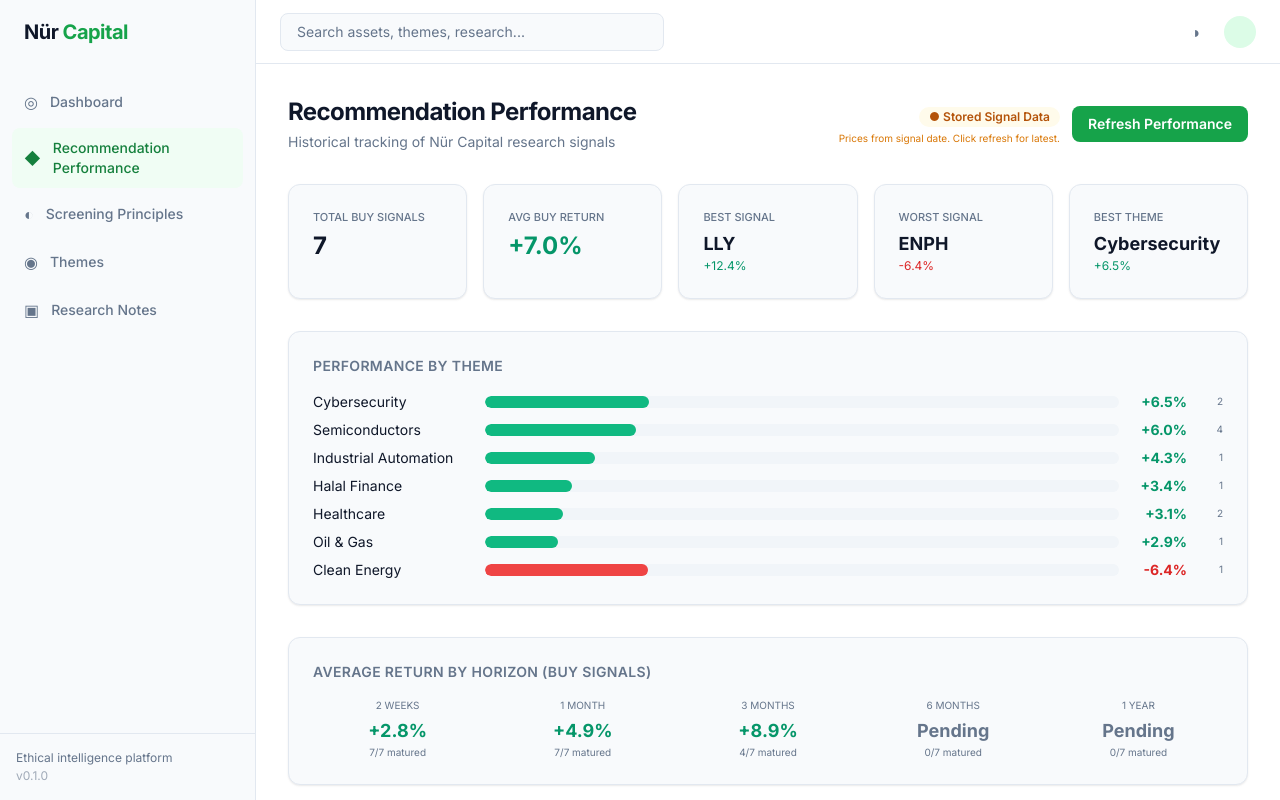
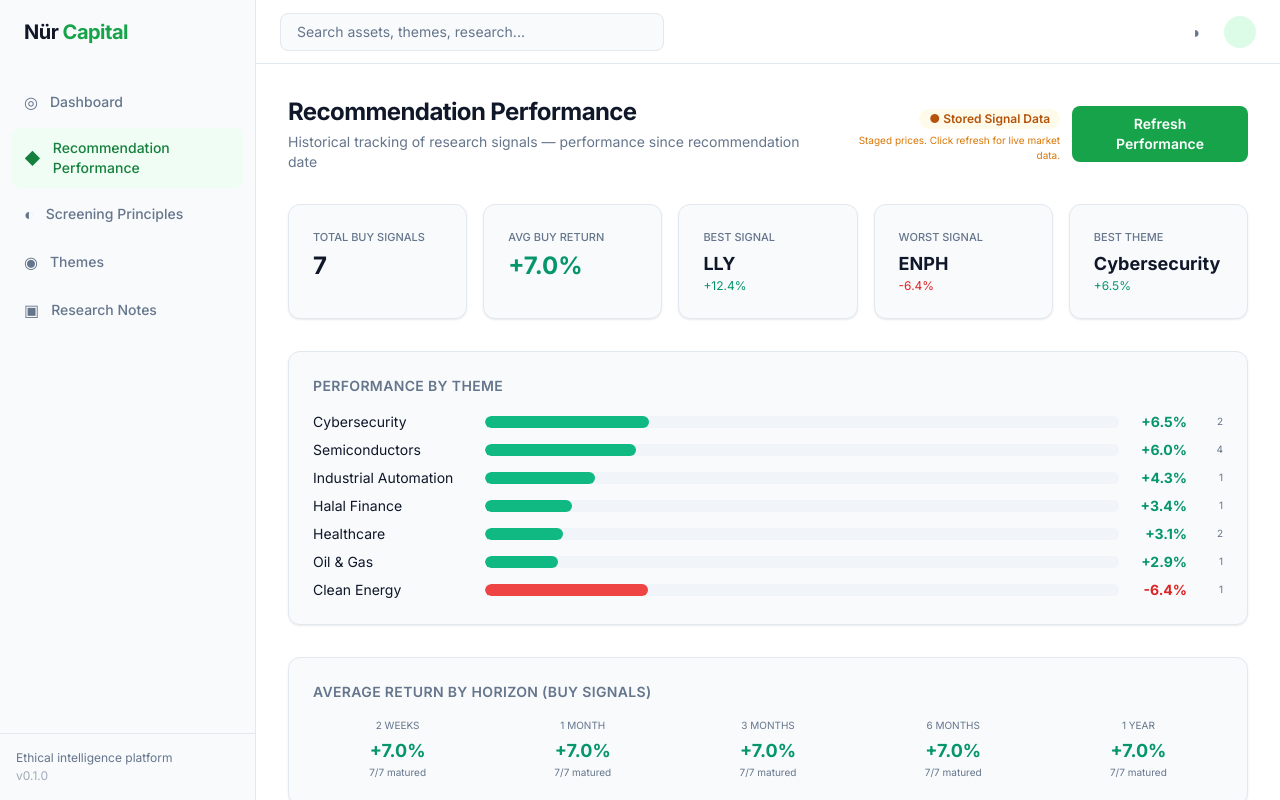
Before and after one commit to taher88noor-create/nurcapital, a Next.js app: page /research in a window 1280 px wide. Built offline with nearby package versions, Linux system fonts and the light colour scheme; no server answers.

Commit message:
Fix recommendation tracker: dynamic returns, dedicated price fetch endpoint, horizon maturity

```diff
--- a/src/app/research/page.tsx
+++ b/src/app/research/page.tsx
@@ -1,47 +1,54 @@
 "use client";
 
-import { useState } from "react";
+import { useState, useMemo } from "react";
 
-// ── Static Signal Records (loads instantly, no API call) ─────────────────────
+const API_URL = process.env.NEXT_PUBLIC_API_URL || "http://localhost:8000";
+
+// ── Static Signal Records (frozen at signal date — never overwritten) ────────
 
 interface Signal {
   id: number;
   ticker: string;
   companyName: string;
-  rating: "BUY" | "HOLD" | "REDUCE" | "WATCHLIST";
+  rating: "BUY" | "HOLD" | "REDUCE";
   signalDate: string;
   signalPrice: number;
-  currentPrice: number;
   theme: string;
   rationale: string;
-  returns: {
-    twoWeek: number | null;
-    oneMonth: number | null;
-    threeMonth: number | null;
-    sixMonth: number | null;
-    oneYear: number | null;
-  };
 }
 
-const SIGNALS: Signal[] = [
-  { id: 1, ticker: "TSM", companyName: "Taiwan Semiconductor", rating: "BUY", signalDate: "2025-03-15", signalPrice: 165.20, currentPrice: 178.52, theme: "Semiconductors", rationale: "Leading foundry. AI demand structural. Monopoly in advanced nodes.", returns: { twoWeek: 3.2, oneMonth: 5.1, threeMonth: 8.06, sixMonth: null, oneYear: null } },
-  { id: 2, ticker: "ASML", companyName: "ASML Holding", rating: "BUY", signalDate: "2025-03-15", signalPrice: 878.50, currentPrice: 924.30, theme: "Semiconductors", rationale: "Sole EUV manufacturer. Multi-year backlog.", returns: { twoWeek: 2.1, oneMonth: 3.4, threeMonth: 5.21, sixMonth: null, oneYear: null } },
-  { id: 3, ticker: "LLY", companyName: "Eli Lilly", rating: "BUY", signalDate: "2025-02-20", signalPrice: 730.00, currentPrice: 820.40, theme: "Healthcare", rationale: "GLP-1 leader. $100B+ obesity TAM.", returns: { twoWeek: 4.5, oneMonth: 6.8, threeMonth: 12.38, sixMonth: null, oneYear: null } },
-  { id: 4, ticker: "CRWD", companyName: "CrowdStrike", rating: "BUY", signalDate: "2025-03-01", signalPrice: 322.80, currentPrice: 355.20, theme: "Cybersecurity", rationale: "Endpoint security leader. 97% retention.", returns: { twoWeek: 3.8, oneMonth: 5.5, threeMonth: 10.04, sixMonth: null, oneYear: null } },
-  { id: 5, ticker: "AMD", companyName: "Advanced Micro Devices", rating: "BUY", signalDate: "2025-04-01", signalPrice: 155.40, currentPrice: 162.30, theme: "Semiconductors", rationale: "MI300 AI accelerator gaining share.", returns: { twoWeek: 1.8, oneMonth: 4.44, threeMonth: null, sixMonth: null, oneYear: null } },
-  { id: 6, ticker: "AVGO", companyName: "Broadcom", rating: "BUY", signalDate: "2025-04-01", signalPrice: 168.20, currentPrice: 178.50, theme: "Semiconductors", rationale: "Custom AI chips for Google/Meta.", returns: { twoWeek: 2.4, oneMonth: 6.12, threeMonth: null, sixMonth: null, oneYear: null } },
-  { id: 7, ticker: "PANW", companyName: "Palo Alto Networks", rating: "BUY", signalDate: "2025-04-15", signalPrice: 180.40, currentPrice: 185.60, theme: "Cybersecurity", rationale: "Platform consolidation leader.", returns: { twoWeek: 1.5, oneMonth: 2.88, threeMonth: null, sixMonth: null, oneYear: null } },
-  { id: 8, ticker: "HLAL", companyName: "Wahed FTSE USA Shariah ETF", rating: "HOLD", signalDate: "2025-01-10", signalPrice: 40.75, currentPrice: 42.15, theme: "Halal Finance", rationale: "Core Sharia-compliant US equity anchor.", returns: { twoWeek: 0.8, oneMonth: 1.2, threeMonth: 2.5, sixMonth: null, oneYear: null } },
-  { id: 9, ticker: "2222.SR", companyName: "Saudi Aramco", rating: "HOLD", signalDate: "2025-02-01", signalPrice: 8.02, currentPrice: 8.25, theme: "Oil & Gas", rationale: "Lowest-cost producer. 4%+ dividend.", returns: { twoWeek: 0.5, oneMonth: 1.1, threeMonth: 2.87, sixMonth: null, oneYear: null } },
-  { id: 10, ticker: "ABB", companyName: "ABB Ltd", rating: "HOLD", signalDate: "2025-03-15", signalPrice: 50.60, currentPrice: 52.80, theme: "Industrial Automation", rationale: "Global automation leader. Swiss quality.", returns: { twoWeek: 1.2, oneMonth: 2.8, threeMonth: 4.35, sixMonth: null, oneYear: null } },
-  { id: 11, ticker: "NOVO-B", companyName: "Novo Nordisk", rating: "HOLD", signalDate: "2025-02-20", signalPrice: 137.00, currentPrice: 128.50, theme: "Healthcare", rationale: "GLP-1 pioneer. In correction but fundamentals intact.", returns: { twoWeek: -2.1, oneMonth: -3.8, threeMonth: -6.20, sixMonth: null, oneYear: null } },
-  { id: 12, ticker: "ENPH", companyName: "Enphase Energy", rating: "REDUCE", signalDate: "2025-05-20", signalPrice: 105.20, currentPrice: 98.45, theme: "Clean Energy", rationale: "In downtrend. High volatility. Reduce exposure.", returns: { twoWeek: -3.1, oneMonth: null, threeMonth: null, sixMonth: null, oneYear: null } },
+const SIGNAL_RECORDS: Signal[] = [
+  { id: 1, ticker: "TSM", companyName: "Taiwan Semiconductor", rating: "BUY", signalDate: "2025-03-15", signalPrice: 165.20, theme: "Semiconductors", rationale: "Leading foundry. AI demand structural. Monopoly in advanced nodes." },
+  { id: 2, ticker: "ASML", companyName: "ASML Holding", rating: "BUY", signalDate: "2025-03-15", signalPrice: 878.50, theme: "Semiconductors", rationale: "Sole EUV manufacturer. Multi-year backlog." },
+  { id: 3, ticker: "LLY", companyName: "Eli Lilly", rating: "BUY", signalDate: "2025-02-20", signalPrice: 730.00, theme: "Healthcare", rationale: "GLP-1 leader. $100B+ obesity TAM." },
+  { id: 4, ticker: "CRWD", companyName: "CrowdStrike", rating: "BUY", signalDate: "2025-03-01", signalPrice: 322.80, theme: "Cybersecurity", rationale: "Endpoint security leader. 97% retention." },
+  { id: 5, ticker: "AMD", companyName: "Advanced Micro Devices", rating: "BUY", signalDate: "2025-04-01", signalPrice: 155.40, theme: "Semiconductors", rationale: "MI300 AI accelerator gaining share." },
+  { id: 6, ticker: "AVGO", companyName: "Broadcom", rating: "BUY", signalDate: "2025-04-01", signalPrice: 168.20, theme: "Semiconductors", rationale: "Custom AI chips for Google/Meta." },
+  { id: 7, ticker: "PANW", companyName: "Palo Alto Networks", rating: "BUY", signalDate: "2025-04-15", signalPrice: 180.40, theme: "Cybersecurity", rationale: "Platform consolidation leader." },
+  { id: 8, ticker: "HLAL", companyName: "Wahed FTSE USA Shariah ETF", rating: "HOLD", signalDate: "2025-01-10", signalPrice: 40.75, theme: "Halal Finance", rationale: "Core Sharia-compliant US equity anchor." },
+  { id: 9, ticker: "2222.SR", companyName: "Saudi Aramco", rating: "HOLD", signalDate: "2025-02-01", signalPrice: 8.02, theme: "Oil & Gas", rationale: "Lowest-cost producer. 4%+ dividend." },
+  { id: 10, ticker: "ABB", companyName: "ABB Ltd", rating: "HOLD", signalDate: "2025-03-15", signalPrice: 50.60, theme: "Industrial Automation", rationale: "Global automation leader. Swiss quality." },
+  { id: 11, ticker: "NOVO-B", companyName: "Novo Nordisk", rating: "HOLD", signalDate: "2025-02-20", signalPrice: 137.00, theme: "Healthcare", rationale: "GLP-1 pioneer. In correction but fundamentals intact." },
+  { id: 12, ticker: "ENPH", companyName: "Enphase Energy", rating: "REDUCE", signalDate: "2025-05-20", signalPrice: 105.20, theme: "Clean Energy", rationale: "In downtrend. High volatility. Reduce exposure." },
 ];
+
+// ── Horizon maturity calculation ─────────────────────────────────────────────
+
+function daysSince(dateStr: string): number {
+  const signal = new Date(dateStr);
+  const now = new Date();
+  return Math.floor((now.getTime() - signal.getTime()) / (1000 * 60 * 60 * 24));
+}
+
+function isHorizonMatured(signalDate: string, horizonDays: number): boolean {
+  return daysSince(signalDate) >= horizonDays;
+}
 
 // ── Component ────────────────────────────────────────────────────────────────
 
-export default function ResearchPage() {
-  const [signals, setSignals] = useState<Signal[]>(SIGNALS);
+export default function RecommendationPerformancePage() {
+  // Live prices (null until refreshed)
+  const [livePrices, setLivePrices] = useState<Record<string, number>>({});
   const [refreshing, setRefreshing] = useState(false);
   const [lastRefreshed, setLastRefreshed] = useState<string | null>(null);
   const [dataMode, setDataMode] = useState<"stored" | "live">("stored");
@@ -49,60 +56,89 @@ export default function ResearchPage() {
   const [filterRating, setFilterRating] = useState<string>("ALL");
   const [filterTheme, setFilterTheme] = useState<string>("ALL");
 
-  const API_URL = process.env.NEXT_PUBLIC_API_URL || "http://localhost:8000";
+  // Staged prices (used before live refresh)
+  const stagedPrices: Record<string, number> = {
+    TSM: 178.52, ASML: 924.30, LLY: 820.40, CRWD: 355.20,
+    AMD: 162.30, AVGO: 178.50, PANW: 185.60, HLAL: 42.15,
+    "2222.SR": 8.25, ABB: 52.80, "NOVO-B": 128.50, ENPH: 98.45,
+  };
 
   const refreshPerformance = async () => {
     setRefreshing(true);
     setRefreshError(null);
     try {
-      const tickers = signals.map((s) => s.ticker);
-      const res = await fetch(`${API_URL}/api/mock-portfolio/prices/refresh`, { method: "POST" });
+      const tickers = SIGNAL_RECORDS.map((s) => s.ticker);
+      const res = await fetch(`${API_URL}/api/mock-portfolio/prices/fetch`, {
+        method: "POST",
+        headers: { "Content-Type": "application/json" },
+        body: JSON.stringify({ tickers }),
+      });
       if (!res.ok) throw new Error("Backend unavailable");
       const json = await res.json();
       const prices = json.prices || {};
-
-      setSignals((prev) =>
-        prev.map((s) => {
-          const livePrice = prices[s.ticker];
-          if (livePrice) {
-            const currentReturn = ((livePrice - s.signalPrice) / s.signalPrice) * 100;
-            return { ...s, currentPrice: livePrice };
-          }
-          return s;
-        })
-      );
-      setDataMode("live");
-      setLastRefreshed(new Date().toLocaleString());
+      if (Object.keys(prices).length > 0) {
+        setLivePrices(prices);
+        setDataMode("live");
+        setLastRefreshed(new Date().toLocaleString());
+      } else {
+        throw new Error("No prices returned");
+      }
     } catch {
-      setRefreshError("Could not fetch live prices. Showing stored signal data.");
+      setRefreshError("Could not fetch live prices. Showing stored signal data. Backend may be sleeping (free tier wakes in ~30s).");
     }
     setRefreshing(false);
   };
 
-  // Calculations
-  const currentReturn = (s: Signal) => ((s.currentPrice - s.signalPrice) / s.signalPrice) * 100;
+  // Get current price for a ticker (live > staged > signal price)
+  const getCurrentPrice = (ticker: string, signalPrice: number): number => {
+    if (livePrices[ticker]) return livePrices[ticker];
+    if (stagedPrices[ticker]) return stagedPrices[ticker];
+    return signalPrice;
+  };
 
-  const themes = [...new Set(signals.map((s) => s.theme))];
-  const filtered = signals.filter((s) => {
+  // Calculate return % dynamically
+  const calcReturn = (signalPrice: number, currentPrice: number): number => {
+    return ((currentPrice - signalPrice) / signalPrice) * 100;
+  };
+
+  // Calculate horizon return (only if matured)
+  const getHorizonReturn = (signalDate: string, signalPrice: number, ticker: string, horizonDays: number): number | null => {
+    if (!isHorizonMatured(signalDate, horizonDays)) return null;
+    // For matured horizons, use current price as approximation
+    // (In production, would store historical price at horizon date)
+    const price = getCurrentPrice(ticker, signalPrice);
+    return calcReturn(signalPrice, price);
+  };
+
+  // Derived data
+  const themes = [...new Set(SIGNAL_RECORDS.map((s) => s.theme))];
+  const filtered = SIGNAL_RECORDS.filter((s) => {
     if (filterRating !== "ALL" && s.rating !== filterRating) return false;
     if (filterTheme !== "ALL" && s.theme !== filterTheme) return false;
     return true;
   });
 
-  const buySignals = signals.filter((s) => s.rating === "BUY");
-  const avgBuyReturn = buySignals.length > 0 ? buySignals.reduce((sum, s) => sum + currentReturn(s), 0) / buySignals.length : 0;
-  const bestSignal = [...signals].sort((a, b) => currentReturn(b) - currentReturn(a))[0];
-  const worstSignal = [...signals].sort((a, b) => currentReturn(a) - currentReturn(b))[0];
+  const buySignals = SIGNAL_RECORDS.filter((s) => s.rating === "BUY");
+  const avgBuyReturn = buySignals.length > 0
+    ? buySignals.reduce((sum, s) => sum + calcReturn(s.signalPrice, getCurrentPrice(s.ticker, s.signalPrice)), 0) / buySignals.length
+    : 0;
+
+  const signalReturns = SIGNAL_RECORDS.map((s) => ({
+    ...s,
+    currentPrice: getCurrentPrice(s.ticker, s.signalPrice),
+    returnPct: calcReturn(s.signalPrice, getCurrentPrice(s.ticker, s.signalPrice)),
+  }));
+
+  const bestSignal = [...signalReturns].sort((a, b) => b.returnPct - a.returnPct)[0];
+  const worstSignal = [...signalReturns].sort((a, b) => a.returnPct - b.returnPct)[0];
 
   const themePerformance = themes.map((theme) => {
-    const ts = signals.filter((s) => s.theme === theme);
-    const avg = ts.reduce((sum, s) => sum + currentReturn(s), 0) / ts.length;
+    const ts = signalReturns.filter((s) => s.theme === theme);
+    const avg = ts.reduce((sum, s) => sum + s.returnPct, 0) / ts.length;
     return { theme, avg, count: ts.length };
   }).sort((a, b) => b.avg - a.avg);
 
-  const bestTheme = themePerformance[0];
-
-  const ratingColors: Record<string, string> = { BUY: "badge-green", HOLD: "badge-blue", REDUCE: "badge-amber", WATCHLIST: "badge-gray" };
+  const ratingColors: Record<string, string> = { BUY: "badge-green", HOLD: "badge-blue", REDUCE: "badge-amber" };
 
   return (
     <div className="space-y-8">
@@ -110,7 +146,7 @@ export default function ResearchPage() {
       <div className="flex items-center justify-between">
         <div>
           <h1 className="text-2xl font-bold tracking-tight">Recommendation Performance</h1>
-          <p className="mt-1 text-sm text-muted-foreground">Historical tracking of Nür Capital research signals</p>
+          <p className="mt-1 text-sm text-muted-foreground">Historical tracking of research signals — performance since recommendation date</p>
         </div>
         <div className="flex items-center gap-3">
           <div className="text-right">
@@ -118,7 +154,7 @@ export default function ResearchPage() {
               {dataMode === "live" ? "● Live Price Refreshed" : "● Stored Signal Data"}
             </span>
             {dataMode === "stored" && (
-              <p className="mt-1 text-[10px] text-amber-600 dark:text-amber-400">Prices from signal date. Click refresh for latest.</p>
+              <p className="mt-1 text-[10px] text-amber-600 dark:text-amber-400">Staged prices. Click refresh for live market data.</p>
             )}
             {lastRefreshed && (
               <p className="mt-1 text-[10px] text-muted-foreground">Last updated: {lastRefreshed}</p>
@@ -126,7 +162,7 @@ export default function ResearchPage() {
           </div>
           <button onClick={refreshPerformance} disabled={refreshing}
             className="rounded-lg bg-brand-600 px-4 py-2 text-sm font-semibold text-white hover:bg-brand-700 disabled:opacity-50">
-            {refreshing ? "Refreshing..." : "Refresh Performance"}
+            {refreshing ? "Fetching prices..." : "Refresh Performance"}
           </button>
         </div>
       </div>
@@ -153,17 +189,17 @@ export default function ResearchPage() {
         <div className="card">
           <p className="text-[11px] font-medium uppercase text-muted-foreground">Best Signal</p>
           <p className="mt-1 text-lg font-bold">{bestSignal?.ticker}</p>
-          <p className="text-xs text-emerald-600 dark:text-emerald-400">+{currentReturn(bestSignal).toFixed(1)}%</p>
+          <p className="text-xs text-emerald-600 dark:text-emerald-400">+{bestSignal?.returnPct.toFixed(1)}%</p>
         </div>
         <div className="card">
           <p className="text-[11px] font-medium uppercase text-muted-foreground">Worst Signal</p>
           <p className="mt-1 text-lg font-bold">{worstSignal?.ticker}</p>
-          <p className="text-xs text-red-600 dark:text-red-400">{currentReturn(worstSignal).toFixed(1)}%</p>
+          <p className={`text-xs ${worstSignal?.returnPct >= 0 ? "text-emerald-600 dark:text-emerald-400" : "text-red-600 dark:text-red-400"}`}>{worstSignal?.returnPct.toFixed(1)}%</p>
         </div>
         <div className="card">
           <p className="text-[11px] font-medium uppercase text-muted-foreground">Best Theme</p>
-          <p className="mt-1 text-lg font-bold">{bestTheme?.theme}</p>
-          <p className="text-xs text-emerald-600 dark:text-emerald-400">+{bestTheme?.avg.toFixed(1)}%</p>
+          <p className="mt-1 text-lg font-bold">{themePerformance[0]?.theme}</p>
+          <p className="text-xs text-emerald-600 dark:text-emerald-400">+{themePerformance[0]?.avg.toFixed(1)}%</p>
         </div>
       </div>
 
@@ -189,15 +225,15 @@ export default function ResearchPage() {
         </div>
       </div>
 
-      {/* Horizon Averages (BUY signals only) */}
+      {/* Horizon Averages */}
       <div className="card">
         <h2 className="mb-4 text-sm font-semibold uppercase tracking-wide text-muted-foreground">Average Return by Horizon (BUY Signals)</h2>
         <div className="grid gap-4 sm:grid-cols-5">
-          <HorizonAvg label="2 Weeks" signals={buySignals} field="twoWeek" />
-          <HorizonAvg label="1 Month" signals={buySignals} field="oneMonth" />
-          <HorizonAvg label="3 Months" signals={buySignals} field="threeMonth" />
-          <HorizonAvg label="6 Months" signals={buySignals} field="sixMonth" />
-          <HorizonAvg label="1 Year" signals={buySignals} field="oneYear" />
+          <HorizonAvg label="2 Weeks" days={14} signals={buySignals} getPrice={getCurrentPrice} />
+          <HorizonAvg label="1 Month" days={30} signals={buySignals} getPrice={getCurrentPrice} />
+          <HorizonAvg label="3 Months" days={90} signals={buySignals} getPrice={getCurrentPrice} />
+          <HorizonAvg label="6 Months" days={180} signals={buySignals} getPrice={getCurrentPrice} />
+          <HorizonAvg label="1 Year" days={365} signals={buySignals} getPrice={getCurrentPrice} />
         </div>
       </div>
 
@@ -223,7 +259,8 @@ export default function ResearchPage() {
           <thead>
             <tr className="border-b border-border text-left text-[11px] uppercase text-muted-foreground dark:border-border-dark">
               <th className="pb-2 pr-3">Signal Date</th>
-              <th className="pb-2 pr-3">Asset</th>
+              <th className="pb-2 pr-3">Ticker</th>
+              <th className="pb-2 pr-3">Company</th>
               <th className="pb-2 pr-3">Theme</th>
               <th className="pb-2 pr-3">Rating</th>
               <th className="pb-2 pr-3 text-right">Signal Price</th>
@@ -238,26 +275,25 @@ export default function ResearchPage() {
           </thead>
           <tbody>
             {filtered.map((s) => {
-              const ret = currentReturn(s);
+              const price = getCurrentPrice(s.ticker, s.signalPrice);
+              const ret = calcReturn(s.signalPrice, price);
               return (
                 <tr key={s.id} className="border-b border-border/30 dark:border-border-dark/30">
                   <td className="py-2.5 pr-3 text-xs">{s.signalDate}</td>
-                  <td className="py-2.5 pr-3">
-                    <span className="font-mono font-bold">{s.ticker}</span>
-                    <span className="ml-1 hidden text-muted-foreground lg:inline">{s.companyName}</span>
-                  </td>
+                  <td className="py-2.5 pr-3 font-mono font-bold">{s.ticker}</td>
+                  <td className="py-2.5 pr-3 hidden text-muted-foreground lg:table-cell">{s.companyName}</td>
                   <td className="py-2.5 pr-3 text-xs">{s.theme}</td>
                   <td className="py-2.5 pr-3"><span className={`badge ${ratingColors[s.rating]}`}>{s.rating}</span></td>
                   <td className="py-2.5 pr-3 text-right font-mono">${s.signalPrice.toFixed(2)}</td>
-                  <td className="py-2.5 pr-3 text-right font-mono">${s.currentPrice.toFixed(2)}</td>
+                  <td className="py-2.5 pr-3 text-right font-mono">${price.toFixed(2)}</td>
                   <td className={`py-2.5 pr-3 text-right font-mono font-bold ${ret >= 0 ? "text-emerald-600 dark:text-emerald-400" : "text-red-600 dark:text-red-400"}`}>
                     {ret >= 0 ? "+" : ""}{ret.toFixed(1)}%
                   </td>
-                  <td className="py-2.5 pr-3 text-right text-xs">{formatHorizon(s.returns.twoWeek)}</td>
-                  <td className="py-2.5 pr-3 text-right text-xs">{formatHorizon(s.returns.oneMonth)}</td>
-                  <td className="py-2.5 pr-3 text-right text-xs">{formatHorizon(s.returns.threeMonth)}</td>
-                  <td className="py-2.5 pr-3 text-right text-xs">{formatHorizon(s.returns.sixMonth)}</td>
-                  <td className="py-2.5 text-right text-xs">{formatHorizon(s.returns.oneYear)}</td>
+                  <td className="py-2.5 pr-3 text-right text-xs">{formatHorizon(s.signalDate, s.signalPrice, s.ticker, 14)}</td>
+                  <td className="py-2.5 pr-3 text-right text-xs">{formatHorizon(s.signalDate, s.signalPrice, s.ticker, 30)}</td>
+                  <td className="py-2.5 pr-3 text-right text-xs">{formatHorizon(s.signalDate, s.signalPrice, s.ticker, 90)}</td>
+                  <td className="py-2.5 pr-3 text-right text-xs">{formatHorizon(s.signalDate, s.signalPrice, s.ticker, 180)}</td>
+                  <td className="py-2.5 text-right text-xs">{formatHorizon(s.signalDate, s.signalPrice, s.ticker, 365)}</td>
                 </tr>
               );
             })}
@@ -269,37 +305,44 @@ export default function ResearchPage() {
       <div className="rounded-lg border border-border bg-slate-50 p-4 text-center dark:border-border-dark dark:bg-slate-800/50">
         <p className="text-xs text-muted-foreground">
           Past performance does not guarantee future results. Nür Capital provides research intelligence, not financial advice.
-          Returns are calculated from the date each recommendation was issued using available market prices.
+          Returns are calculated dynamically: ((current price − signal price) / signal price) × 100.
         </p>
       </div>
     </div>
   );
+
+  // Helper: format horizon cell
+  function formatHorizon(signalDate: string, signalPrice: number, ticker: string, horizonDays: number): string {
+    if (!isHorizonMatured(signalDate, horizonDays)) return "Pending";
+    const price = getCurrentPrice(ticker, signalPrice);
+    const ret = calcReturn(signalPrice, price);
+    return `${ret >= 0 ? "+" : ""}${ret.toFixed(1)}%`;
+  }
 }
 
-// ── Helpers ──────────────────────────────────────────────────────────────────
+// ── Sub-components ───────────────────────────────────────────────────────────
 
-function formatHorizon(value: number | null): string {
-  if (value === null) return "Pending";
-  return `${value >= 0 ? "+" : ""}${value.toFixed(1)}%`;
-}
-
-function HorizonAvg({ label, signals, field }: { label: string; signals: Signal[]; field: keyof Signal["returns"] }) {
-  const valid = signals.filter((s) => s.returns[field] !== null);
-  if (valid.length === 0) return (
+function HorizonAvg({ label, days, signals, getPrice }: { label: string; days: number; signals: Signal[]; getPrice: (ticker: string, fallback: number) => number }) {
+  const matured = signals.filter((s) => isHorizonMatured(s.signalDate, days));
+  if (matured.length === 0) return (
     <div className="text-center">
       <p className="text-[10px] uppercase text-muted-foreground">{label}</p>
       <p className="mt-1 text-lg font-bold text-muted-foreground">Pending</p>
       <p className="text-[10px] text-muted-foreground">0/{signals.length} matured</p>
     </div>
   );
-  const avg = valid.reduce((sum, s) => sum + (s.returns[field] as number), 0) / valid.length;
+  const avg = matured.reduce((sum, s) => {
+    const price = getPrice(s.ticker, s.signalPrice);
+    return sum + ((price - s.signalPrice) / s.signalPrice) * 100;
+  }, 0) / matured.length;
+
   return (
     <div className="text-center">
       <p className="text-[10px] uppercase text-muted-foreground">{label}</p>
       <p className={`mt-1 text-lg font-bold ${avg >= 0 ? "text-emerald-600 dark:text-emerald-400" : "text-red-600 dark:text-red-400"}`}>
         {avg >= 0 ? "+" : ""}{avg.toFixed(1)}%
       </p>
-      <p className="text-[10px] text-muted-foreground">{valid.length}/{signals.length} matured</p>
+      <p className="text-[10px] text-muted-foreground">{matured.length}/{signals.length} matured</p>
     </div>
   );
 }
```
Also changed, not shown: 1 other file (tests, documents, lock files or other folders).
